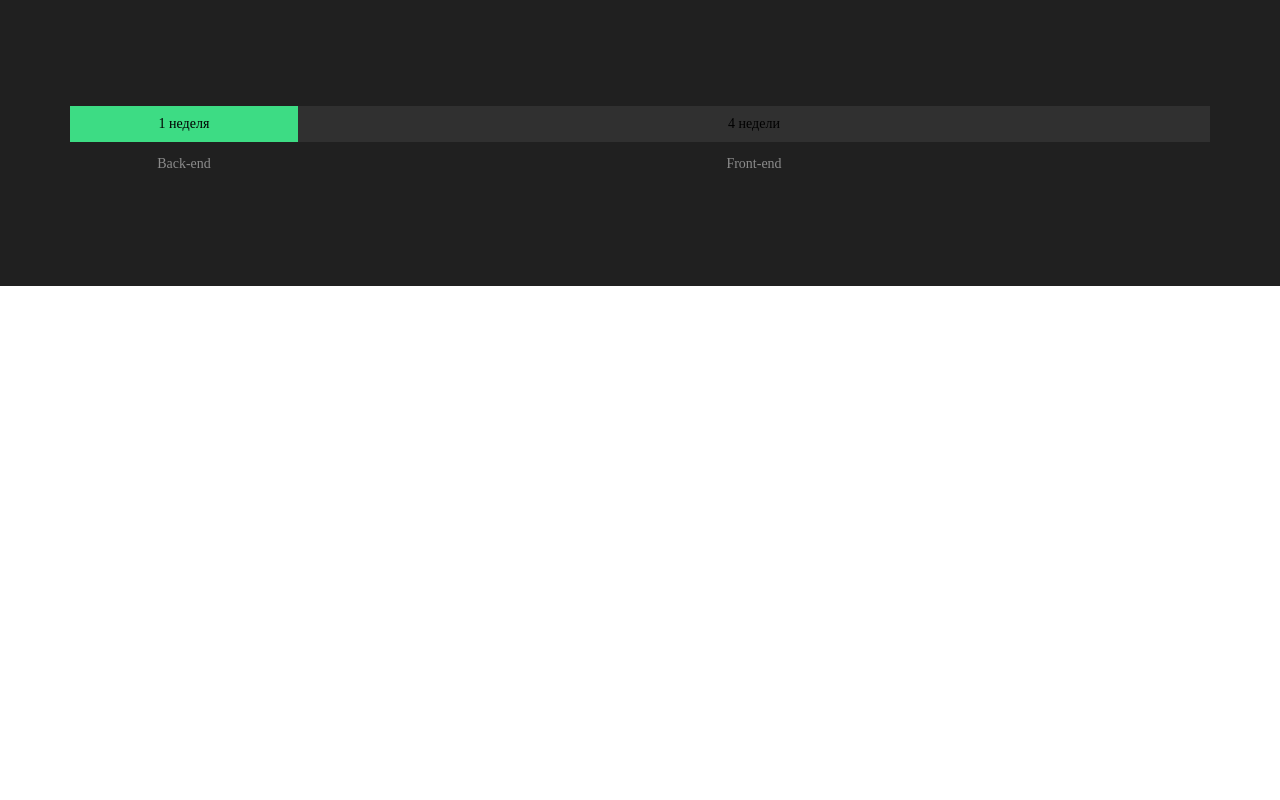
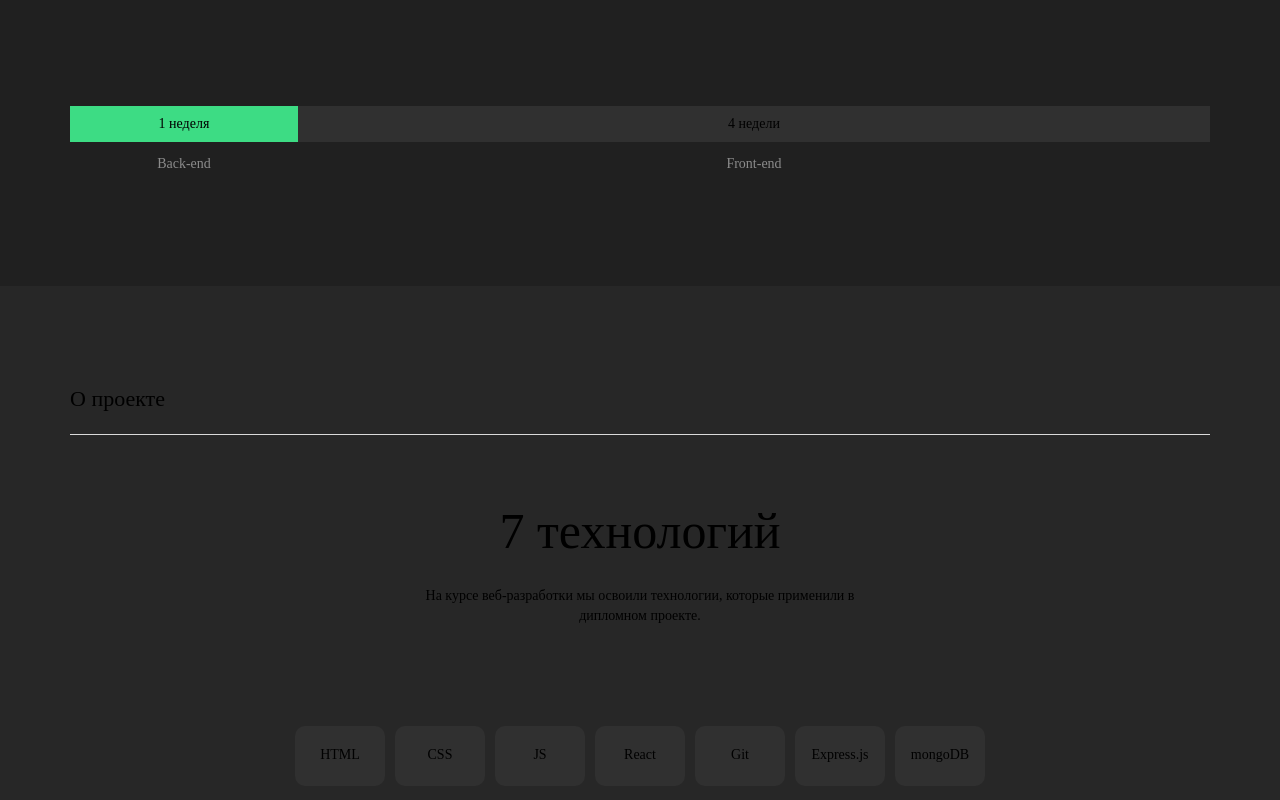
Before and after one commit to koshinva/movies-explorer-frontend, a React (Create React App) app: page / in a window 1280 px wide. Shown: the part 882-1682 px from the top of the page. Before the commit the page ends 1419 px from the top, so only its background shows below. Built offline with nearby package versions, Linux system fonts and the light colour scheme; the HTML template or start-up script is replaced by a standard one.

Commit message:
feat: сверстать компонент Techs

```diff
--- a/src/components/App/App.js
+++ b/src/components/App/App.js
@@ -1,5 +1,6 @@
 import AboutProject from '../Main/AboutProject/AboutProject';
 import Promo from '../Main/Promo/Promo';
+import Techs from '../Main/Techs/Techs';
 import './App.css';
 
 function App() {
@@ -7,6 +8,7 @@ function App() {
     <div className="app">
       <Promo />
       <AboutProject />
+      <Techs />
     </div>
   );
 }
--- a/src/components/Main/AboutProject/AboutProject.css
+++ b/src/components/Main/AboutProject/AboutProject.css
@@ -1,6 +1,6 @@
 .about-project {
   background-color: #202020;
-  height: 608px;
+  min-height: 608px;
 }
 .about-project__body {
   height: 100%;
--- /dev/null
+++ b/src/components/Main/Techs/Techs.css
@@ -0,0 +1,55 @@
+.techs {
+  min-height: 625px;
+  background-color: #272727;
+}
+.techs__body {
+  padding: 100px 70px;
+  height: 100%;
+}
+.techs__title {
+  margin-bottom: 90px;
+}
+.techs__description {
+  width: 600px;
+  margin: 0 auto 100px;
+}
+.techs__main-text {
+  font-size: 50px;
+  font-weight: 400;
+  margin: 0;
+  margin-bottom: 26px;
+  line-height: 1.16;
+  letter-spacing: -4%;
+  text-align: center;
+}
+.techs__text {
+  text-align: center;
+  font-size: 14px;
+  font-weight: 400;
+  line-height: 1.42;
+  letter-spacing: -4%;
+  display: block;
+  max-width: 460px;
+  margin: 0 auto;
+}
+.techs__list-labels {
+  list-style: none;
+  padding: 0;
+  display: flex;
+  justify-content: space-between;
+  margin: 0 auto;
+  max-width: 690px;
+}
+.techs__label {
+  width: 90px;
+  min-height: 60px;
+  background-color: #303030;
+  border-radius: 10px;
+  text-align: center;
+  display: flex;
+  justify-content: center;
+  align-items: center;
+  font-size: 14px;
+  line-height: 1.21;
+  letter-spacing: -4%;
+}
--- /dev/null
+++ b/src/components/Main/Techs/Techs.jsx
@@ -0,0 +1,29 @@
+import React from 'react';
+import './Techs.css';
+
+function Techs() {
+  return (
+    <div className="techs">
+      <div className="techs__body">
+        <h2 className="title techs__title">О проекте</h2>
+        <div className="techs__description">
+          <h3 className="techs__main-text">7 технологий</h3>
+          <p className="techs__text">
+            На курсе веб-разработки мы освоили технологии, которые применили в дипломном проекте.
+          </p>
+        </div>
+        <ul className="techs__list-labels">
+          <li className="techs__label">HTML</li>
+          <li className="techs__label">CSS</li>
+          <li className="techs__label">JS</li>
+          <li className="techs__label">React</li>
+          <li className="techs__label">Git</li>
+          <li className="techs__label">Express.js</li>
+          <li className="techs__label">mongoDB</li>
+        </ul>
+      </div>
+    </div>
+  );
+}
+
+export default Techs;
```
